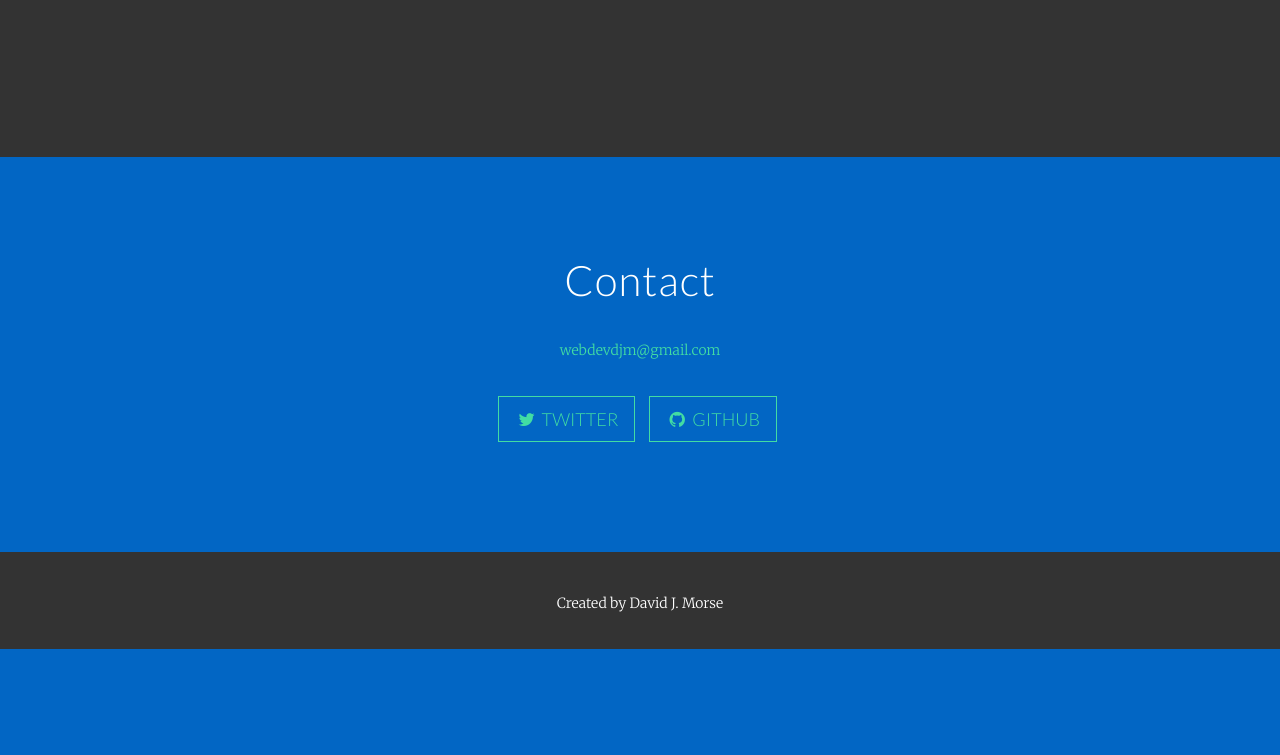
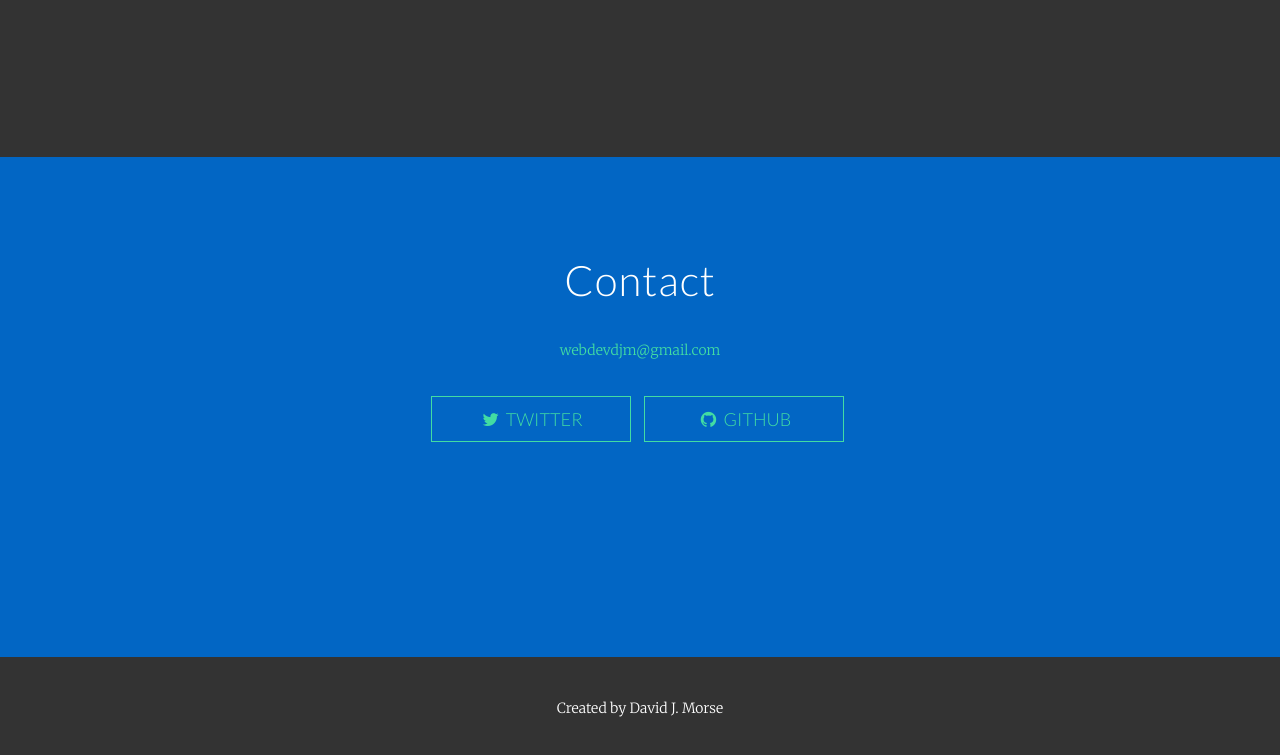
Before and after one commit to webdevdjm/fccportfolio, a plain HTML site: page index.html in a window 1280 px wide. Shown: the part 2260-3015 px from the top of the page. Before the commit the page ends 2909 px from the top, so only its background shows below. Drawn offline with Linux system fonts and the light colour scheme.

Commit message:
button fix

```diff
--- a/css/custom.css
+++ b/css/custom.css
@@ -149,6 +149,10 @@ a:focus {
 	color: #E8850C;
 }
 
+#contact {
+	min-height: 500px;
+}
+
 @media(min-width:768px) {
 	.navbar-custom {
 		padding: 20px 0;
@@ -262,6 +266,11 @@ a:focus {
 	background-color: #42dca3;
 }
 
+.btn-lg {
+	width: 200px;
+	padding: 10px 0;
+}
+
 ul.banner-social-buttons {
 	margin-top: 0;
 }
```
